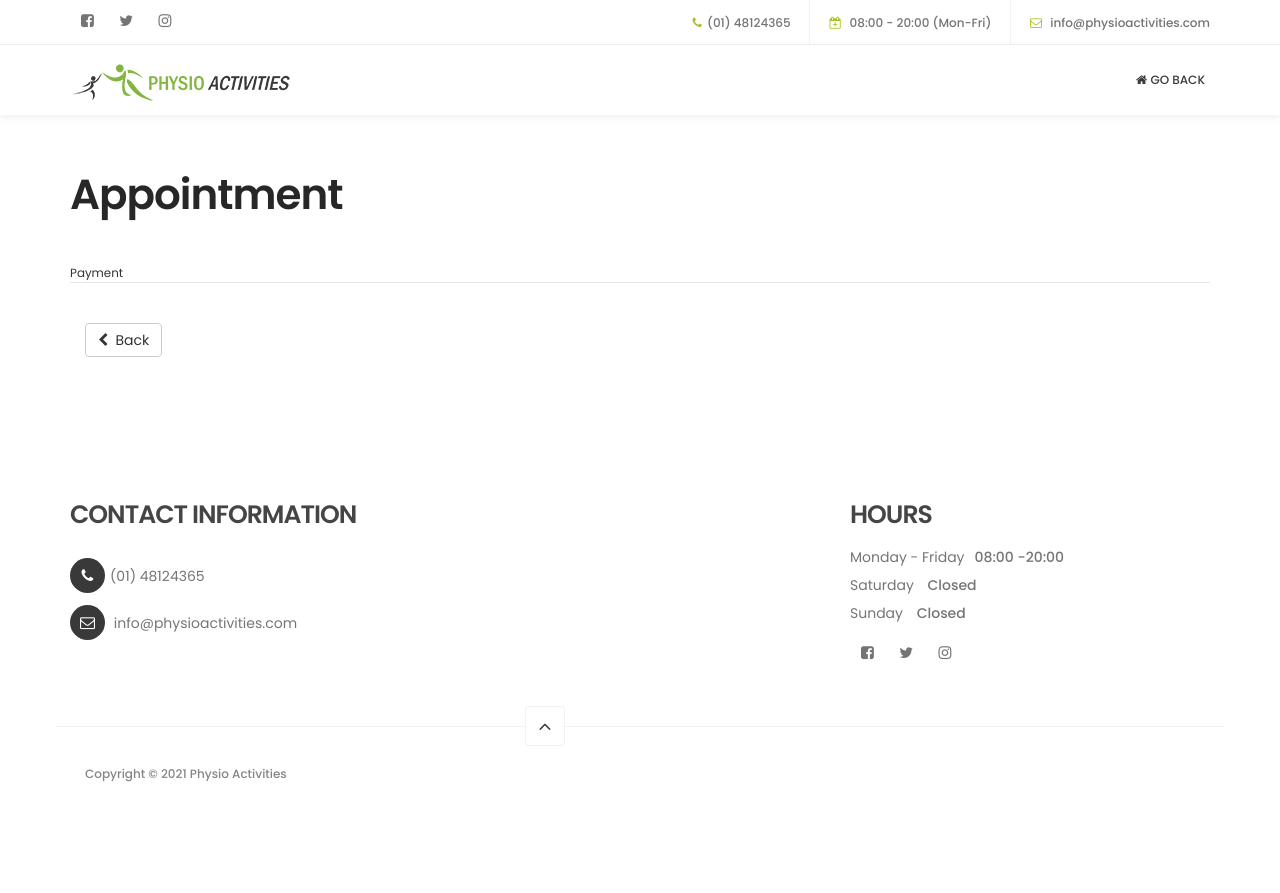
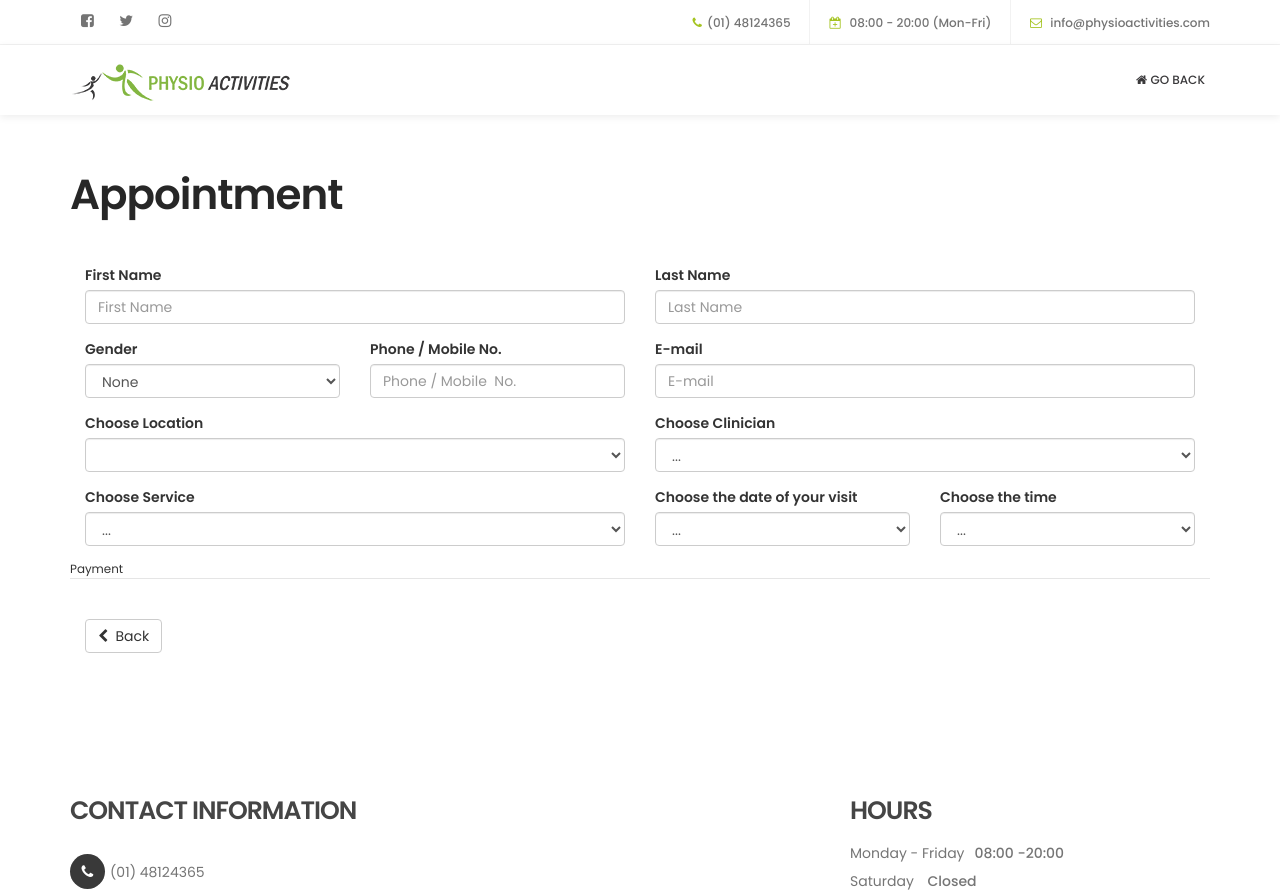
Before and after one commit to Doc-Le/PhysioActivities, a Django app: page /bookings/ in a window 1280 px wide. Shown: the top 893 px of the page. Before the commit the page ends 782 px from the top, so only its background shows below. Run offline with Django 4.2, Linux system fonts and the light colour scheme; a user stored in the database is signed in; lists and menus that the app fills with data are empty; some libraries are stand-ins or nearby versions.

Commit message:
added booking block

```diff
--- a/bookings/templates/bookings/bookings.html
+++ b/bookings/templates/bookings/bookings.html
@@ -23,6 +23,92 @@
           <div class="section-title wow fadeInUp" data-wow-delay="0.4s">
             <h2>Appointment</h2>
           </div>
+          <div class="wow fadeInUp" data-wow-delay="0.8s">
+            <div class="col-md-6 col-sm-6">
+              <div class="form-group">
+                <label for="firstNameField">First Name</label>
+                <input type="text" id="firstNameField" class="form-control" placeholder="First Name" />
+              </div>
+            </div>
+            <div class="col-md-6 col-sm-6">
+              <div class="form-group">
+                <label for="lastNameField">Last Name</label>
+                <input type="text" id="lastNameField" class="form-control" placeholder="Last Name" />
+              </div>
+            </div>
+            <div class="col-md-3 col-sm-6">
+              <div class="form-group">
+                <label for="genderField">Gender</label>
+                <select id="genderField" class="form-control">
+                  <option>None</option>
+                  <option>Female</option>
+                  <option>Male</option>
+                </select>
+              </div>
+            </div>
+            <div class="col-md-3 col-sm-6">
+              <div class="form-group">
+                <label for="phoneField">Phone / Mobile No. </label>
+                <input type="text" id="phoneField" class="form-control" placeholder="Phone / Mobile  No." />
+              </div>
+            </div>
+            <div class="col-md-6 col-sm-6">
+              <div class="form-group">
+                <label for="emailField">E-mail</label>
+                <input type="email" id="emailField" class="form-control" placeholder="E-mail" />
+              </div>
+            </div>
+            <div class="col-md-6 col-sm-6">
+              <div class="form-group">
+                <label for="locationField">Choose Location</label>
+                <select id="locationField" class="form-control">
+                  {% for location in locations %}
+                  <option value="{{ location.id }}">{{ location.name }}, {{ location.address }}, {{ location.city }}, {{ location.postcode }}</option>
+                  {% endfor %}
+                </select>
+              </div>
+            </div>
+            <div class="col-md-6 col-sm-6">
+              <div class="form-group">
+                <label for="resourceField">Choose Clinician</label>
+                <select id="resourceField" class="form-control">
+                  <option value="">...</option>
+                  {% for resource in resources %}
+                  <option value="{{ resource.id }}">{{ resource.first_name }} {{ resource.last_name }}</option>
+                  {% endfor %}
+                </select>
+              </div>
+            </div>
+            <div class="col-md-6 col-sm-6">
+              <div class="form-group">
+                <label for="serviceField">Choose Service</label>
+                <select id="serviceField" class="form-control">
+                  <option value="">...</option>
+                </select>
+              </div>
+            </div>
+            <div class="col-md-3 col-sm-6">
+              <div class="form-group">
+                <label for="dateField">Choose the date of your visit</label>
+                <select id="dateField" class="form-control">
+                  <option value="">...</option>
+                  {% for calendarDate in calendarDates %}
+                  <option value="{{ calendarDate.id }}">{{ calendarDate }}</option>
+                  {% endfor %}
+                </select>
+              </div>
+            </div>
+            <div class="col-md-3 col-sm-6">
+              <div class="form-group">
+                <label for="select">Choose the time</label>
+                <select id="timeField" class="form-control">
+                  <option value="">...</option>
+                </select>
+              </div>
+            </div>
+          </div>
+        </div>
+      </div>
           <fieldset class="px-3">
               <legend class="fieldset-label small text-black px-2 w-auto">Payment</legend>
               <!-- A Stripe card element will go here -->
@@ -63,5 +149,5 @@
   {{ block.super }}
   {{ stripe_public_key|json_script:"id_stripe_public_key" }}
   {{ client_secret|json_script:"id_client_secret" }}
-  <script src="{% static 'checkout/js/stripe_elements.js' %}"></script>
+  <script src="{% static 'bookings/js/stripe_elements.js' %}"></script>
 {% endblock %}
```
